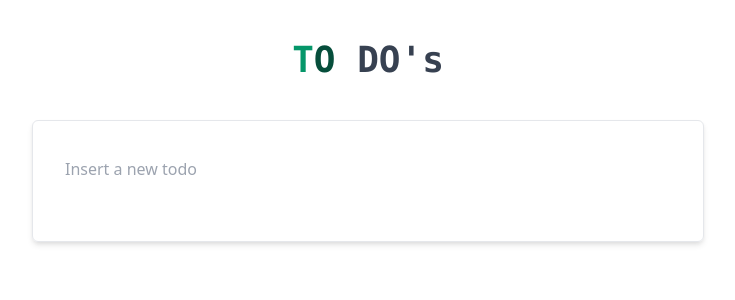
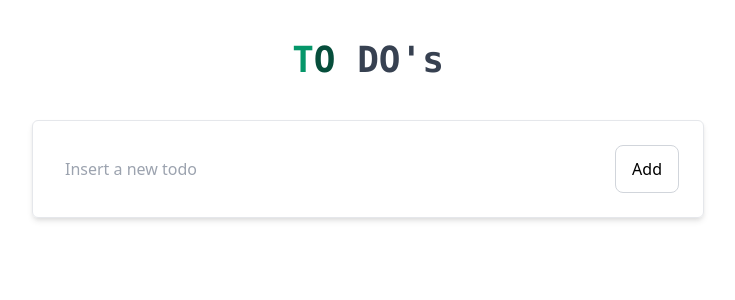
Before and after one commit to slowdata/todo-vue, a Vue app: page / in a window 1280 px wide. Shown: the top 300 px of the page, without its empty margins (272-1007 px from the left). Built offline with nearby package versions, Linux system fonts and the light colour scheme.

Commit message:
Add submit button

```diff
--- a/src/components/TodoImput.vue
+++ b/src/components/TodoImput.vue
@@ -1,11 +1,20 @@
 <template>
+    <form action="" class="flex">
         <input
-        class="w-full px-2 py-3 mb-6 rounded-md
+            class="w-full px-2 py-3 rounded-md
             focus:outline-none focus:ring-2
             focus:ring-gray-300"
             type="text"
             placeholder="Insert a new todo"
+            v-bind="todo"
         />
+        <button
+            class="ml-2 px-4 border border-gray-300 rounded-lg
+        hover:bg-green-600 hover:text-white"
+        >
+            Add
+        </button>
+    </form>
 </template>
 
 <script>
```
Lines whose indentation alone changed are shown as unchanged.
